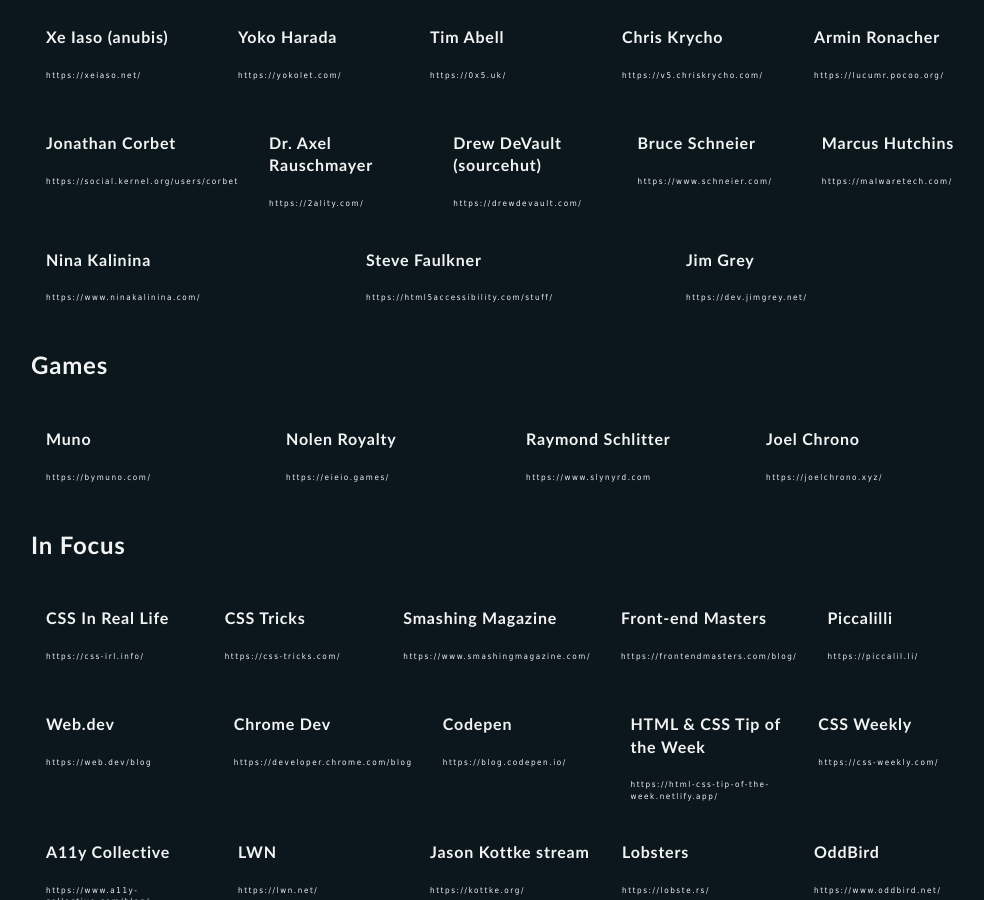
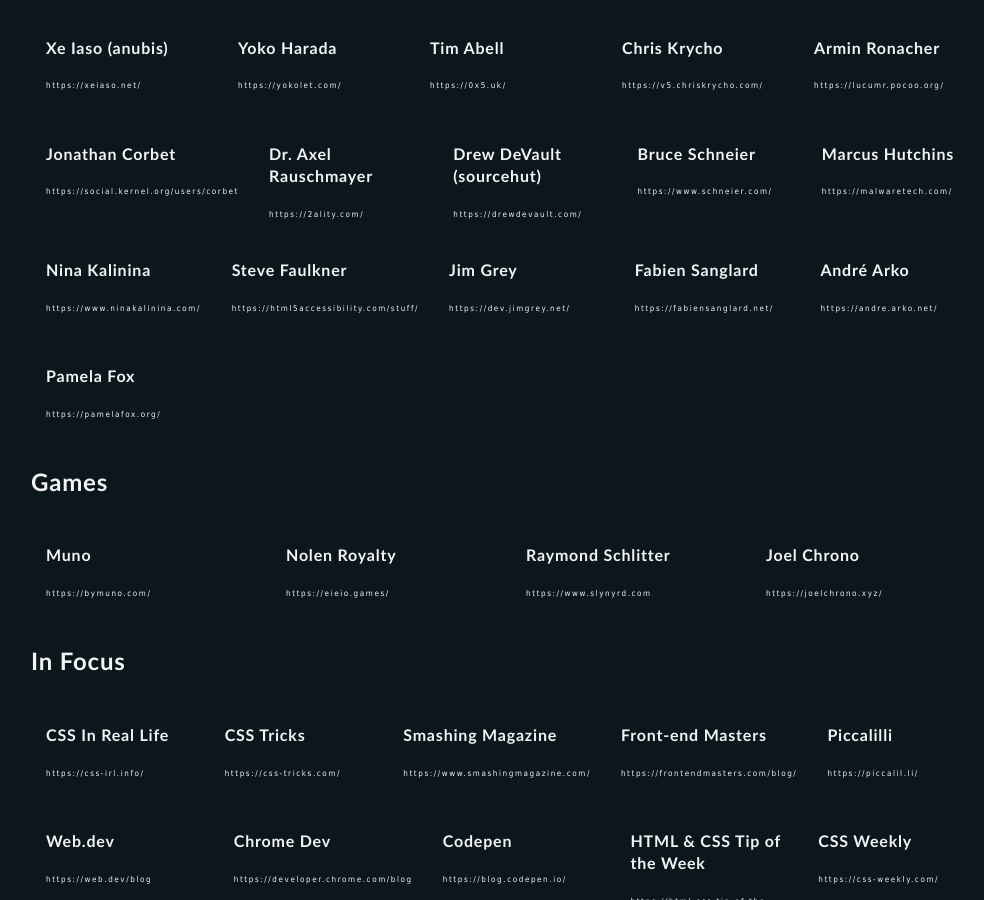
Before and after one commit to mpdagang/mpdagang.github.io, a Jekyll site: the page built from _pages/blogroll.html, in a window 1280 px wide and 900 px high, scrolled down 3357 px. Shown: the whole window, without its empty margins (129-1113 px from the left). Built offline with Jekyll 4.4.1, drawn with Linux system fonts in a browser that asks for light colours; some of the changed text lies outside the part shown.

Commit message:
blogroll updates

```diff
--- a/_data/engineers.yaml
+++ b/_data/engineers.yaml
@@ -51,3 +51,12 @@
 
 - name: Jim Grey
   site: https://dev.jimgrey.net/
+
+- name: Fabien Sanglard
+  site: https://fabiensanglard.net/
+
+- name: André Arko
+  site: https://andre.arko.net/
+
+- name: Pamela Fox
+  site: https://pamelafox.org/
--- a/_data/webmasters.yaml
+++ b/_data/webmasters.yaml
@@ -264,3 +264,6 @@
 
 - name: Matt Hobbs (nooshu)
   site: https://nooshu.com/blog/
+
+- name: July.lol (CRT)
+  site: https://july.lol/blog.html
```
